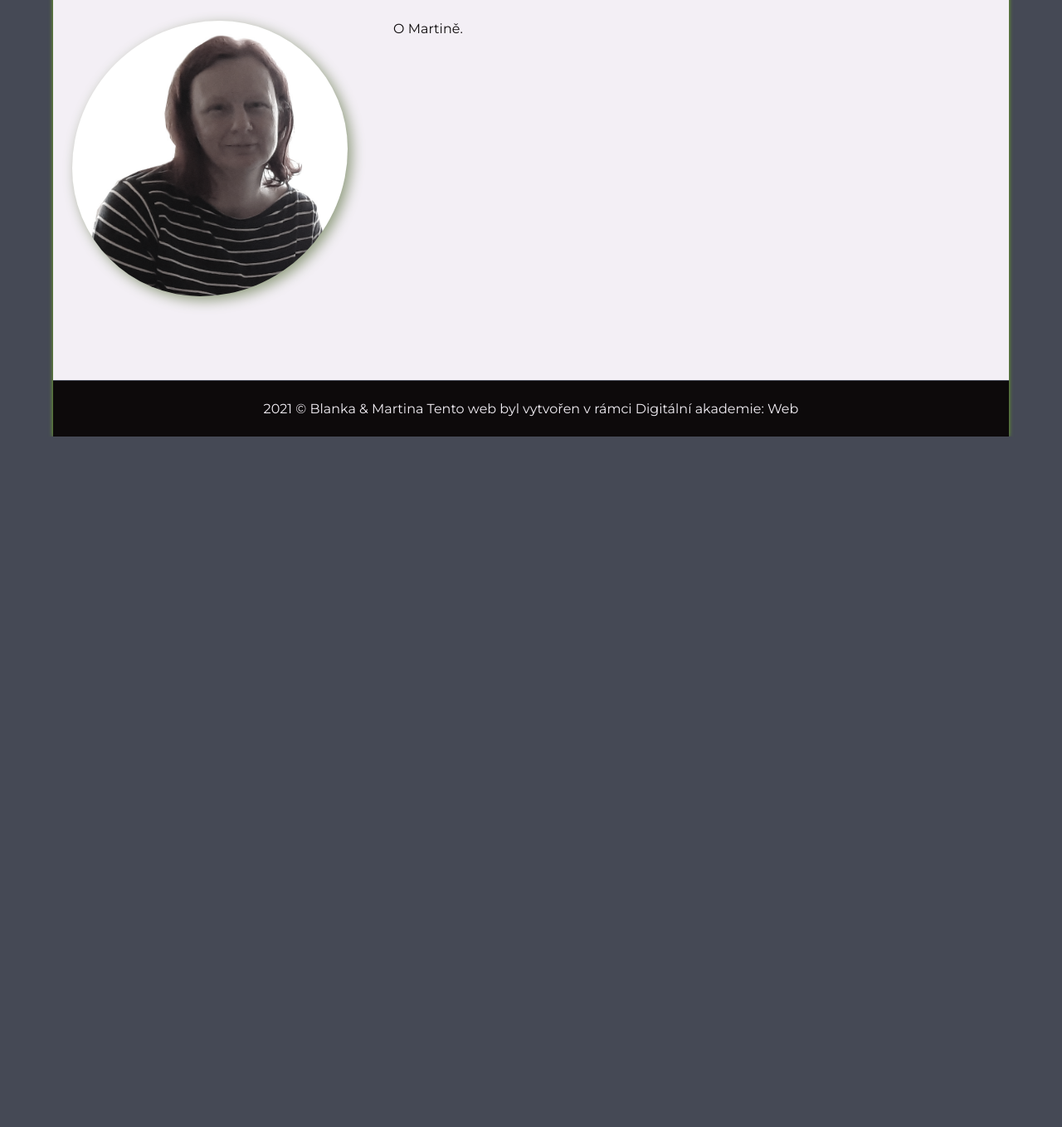
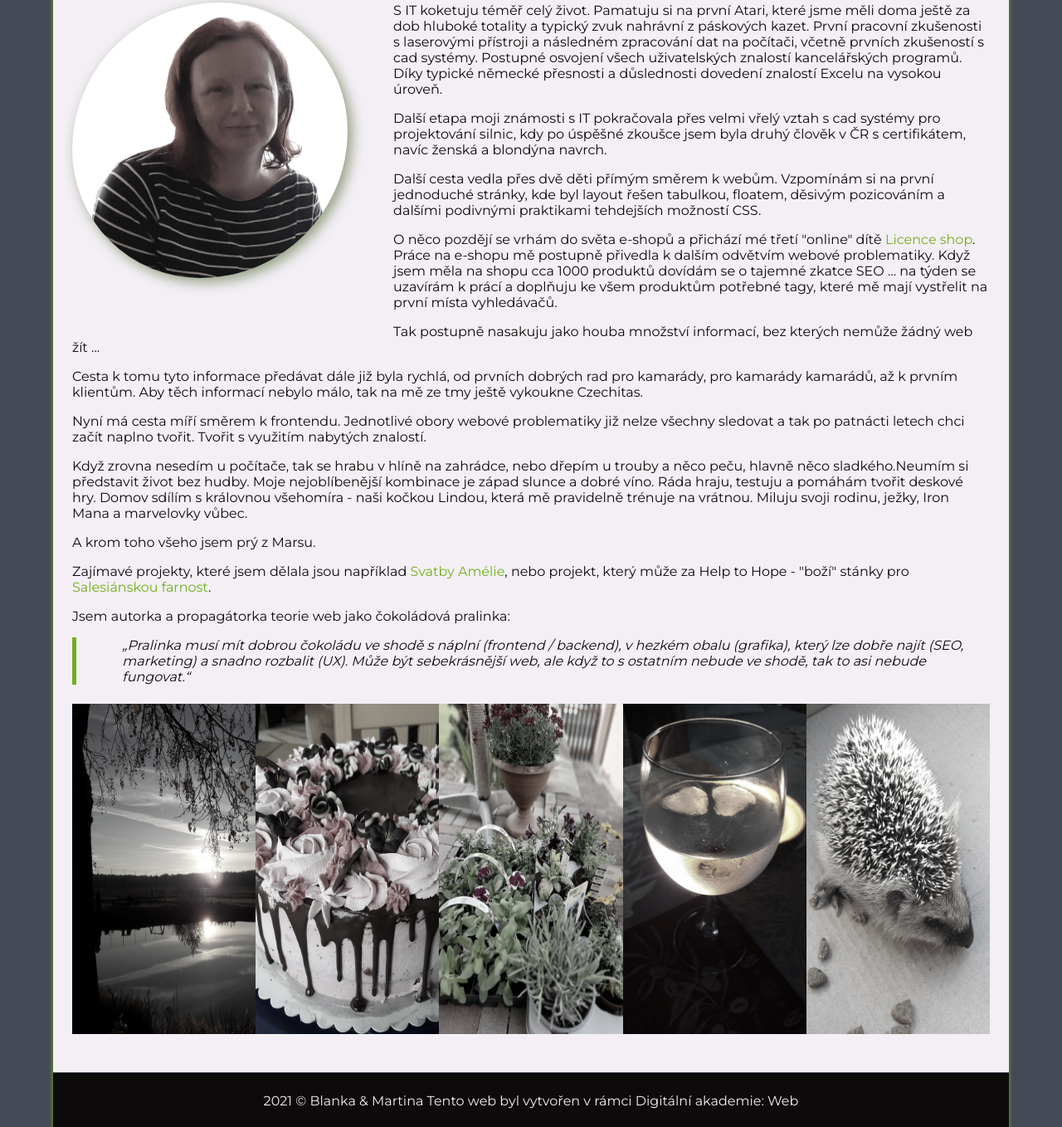
Before and after one commit to bbartonova/o-projektu, a plain HTML site: page martina.html in a window 1280 px wide. Shown: the part 274-1632 px from the top of the page at 83% size. Before the commit the page ends 800 px from the top, so only its background shows below. Drawn offline with Linux system fonts and the light colour scheme.

Commit message:
Doplnění stránky Martina

```diff
--- a/martina.html
+++ b/martina.html
@@ -73,13 +73,29 @@
           </ul>
         </nav>
       </header>
-      <main>
+      <main class="page">
         <div class="page__text">
           <h1>Martina Chromá</h1>
           <p> <img src="img/martina/martina.jpg" alt="Martina"></p>
-          <p>O Martině.</p>
-
+          <p>S IT koketuju téměř celý život. Pamatuju si na první Atari, které jsme měli doma ještě za dob hluboké totality a typický zvuk nahrávní z páskových kazet. První pracovní zkušenosti s laserovými přístroji a následném zpracování dat na počítači, včetně prvních zkušeností s cad systémy. Postupné osvojení všech uživatelských znalostí kancelářských programů. Díky typické německé přesnosti a důslednosti dovedení znalostí Excelu na vysokou úroveň.</p>
+          <p>Další etapa moji známosti s IT pokračovala přes velmi vřelý vztah s cad systémy pro projektování silnic, kdy po úspěšné zkoušce jsem byla druhý člověk v ČR s certifikátem, navíc ženská a blondýna navrch.</p>
+          <p>Další cesta vedla přes dvě děti přímým směrem k webům. Vzpomínám si na první jednoduché stránky, kde byl layout řešen tabulkou, floatem, děsivým pozicováním a dalšími podivnými praktikami tehdejších možností CSS.</p>
+          <p>O něco pozdějí se vrhám do světa e-shopů a přichází mé třetí "online" dítě <a href="https://www.hadrarna.com/">Licence shop</a>. Práce na e-shopu mě postupně přivedla k dalším odvětvím webové problematiky. Když jsem měla na shopu cca 1000 produktů dovídám se o tajemné zkatce SEO ... na týden se uzavírám k prácí a doplňuju ke všem produktům potřebné tagy, které mě mají vystřelit na první místa vyhledávačů.</p>
+          <p>Tak postupně nasakuju jako houba množství informací, bez kterých nemůže žádný web žít ... </p>
+          <p>Cesta k tomu tyto informace předávat dále již byla rychlá, od prvních dobrých rad pro kamarády, pro kamarády kamarádů, až k prvním klientům. Aby těch informací nebylo málo, tak na mě ze tmy ještě vykoukne Czechitas.</p>
+          <p>Nyní má cesta míří směrem k frontendu. Jednotlivé obory webové problematiky již nelze všechny sledovat a tak po patnácti letech chci začít naplno tvořit. Tvořit s využitím nabytých znalostí.</p>
+          <p>Když zrovna nesedím u počítače, tak se hrabu v hlíně na zahrádce, nebo dřepím u trouby a něco peču, hlavně něco sladkého.Neumím si představit život bez hudby. Moje nejoblíbenější kombinace je západ slunce a dobré víno. Ráda hraju, testuju a pomáhám tvořit deskové hry. Domov sdílím s královnou všehomíra - naši kočkou Lindou, která mě pravidelně trénuje na vrátnou. Miluju svoji rodinu, ježky, Iron Mana a marvelovky vůbec.</p><p>A krom toho všeho jsem prý z Marsu.</p>
+          <p>Zajímavé projekty, které jsem dělala jsou například <a href="https://www.svatby-amelie.cz/">Svatby Amélie</a>, nebo projekt, který může za Help to Hope - "boží" stánky pro <a href="https://ctyrak.cz/">Salesiánskou farnost</a>.</p>
+          <p>Jsem autorka a propagátorka teorie web jako čokoládová pralinka:</p>
+          <q>Pralinka musí mít dobrou čokoládu ve shodě s náplní (frontend / backend), v hezkém obalu (grafika), který lze dobře najít (SEO, marketing) a snadno rozbalit (UX). Může být sebekrásnější web, ale když to s ostatním nebude ve shodě, tak to asi nebude fungovat.</q>
         </div>
+        <div class="gallery">
+          <img src="img/martina/43628284_1930645210360349_1140621727588417536_n.jpg" alt="Západ slunce">
+          <img src="img/martina/20200905_141415.jpg" alt="Dort">
+          <img src="img/martina/175966554_3909732162451634_6792044724252976064_n.jpg" alt="Kytky">
+          <img src="img/martina/19390756_1401494629942079_402138686622511411_o.jpg" alt="Víno">
+          <img src="img/martina/20200908_164932.jpg" alt="ježek">
+           </div>
       </main>
       <footer>
         <p>
--- a/style.css
+++ b/style.css
@@ -167,6 +167,13 @@ main {
   text-decoration: underline;
 }
 
+.page__text q {
+  font-style: italic;
+  border-left: 5px solid #72b01d;
+  display: block;
+  padding-left: 5%;
+}
+
 .main__text {
   padding: 0 2%;
   width: 50%;
```
Also changed, not shown: img/martina/175966554_3909732162451634_6792044724252976064_n.jpg (added), img/martina/19390756_1401494629942079_402138686622511411_o.jpg (added), img/martina/20200905_141415.jpg (added), img/martina/20200908_164932.jpg (added), img/martina/43628284_1930645210360349_1140621727588417536_n.jpg (added).
